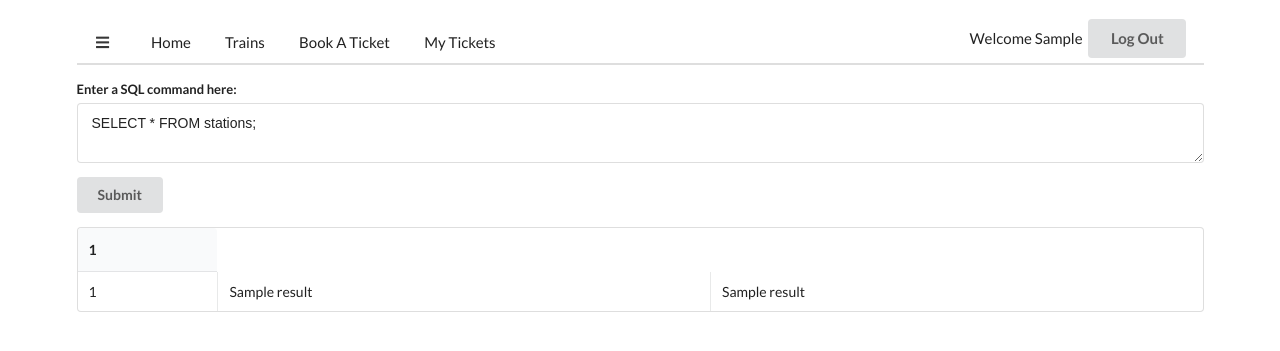
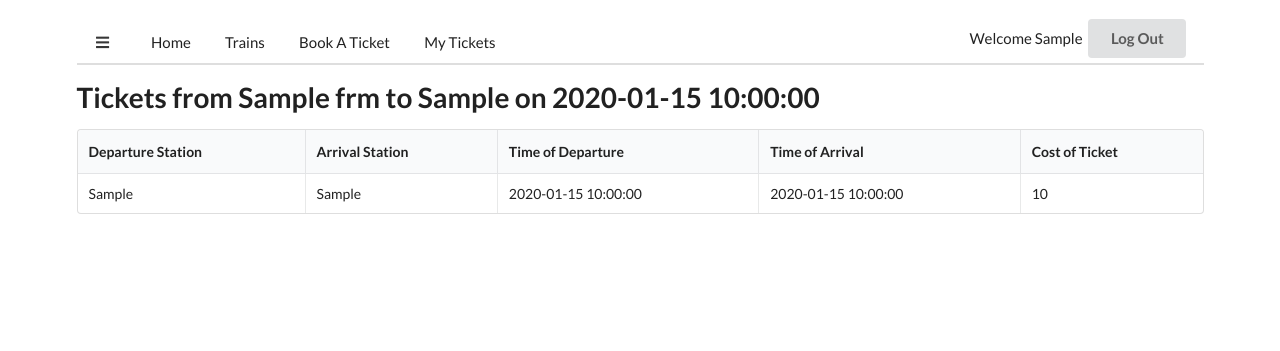
Before and after one commit to jamesw8/RailroadSystem, a Flask app: template templates/trains.html in a window 1280 px wide. Shown: the top 351 px of the page. Run offline with Flask 2, Linux system fonts and the light colour scheme; the template is opened without the code that fills it: most values are stand-ins (such as "Sample title", 1, 10 or a date in 2020); some libraries are stand-ins or nearby versions.

Commit message:
Update trains.html and route

```diff
--- a/app.py
+++ b/app.py
@@ -107,7 +107,7 @@ def index():
         # train_days
         # 0 is weekends
         # 1 is weekdays
-        return render_template('trains.html', logged_in=is_logged_in())
+        return render_template('trains.html', logged_in=is_logged_in(), listings=listings, travel_date=request.form['travel_date'], frm=stations[departure_station][1], to=stations[arrival_station][1])
     return render_template('index.html', stations=stations, logged_in=is_logged_in())
 
 @app.route('/trains', methods=['GET', 'POST'])
@@ -121,7 +121,7 @@ def viewTrains():
         cur.execute(command)
         results = cur.fetchall()
         return render_template('index.html', logged_in=is_logged_in(), headers=headers, results=results)
-    return render_template('index.html', logged_in=is_logged_in())
+    return render_template('trains.html', logged_in=is_logged_in())
 
 @app.route('/reservation', methods=['GET','POST'])
 def makeReservation():
--- a/templates/trains.html
+++ b/templates/trains.html
@@ -1,6 +1,6 @@
 {% extends "base.html" %}
 {% block content %}
-	<form method="post" action="/f17336pteam3{{ url_for('viewTrains') }}">
+	<!-- <form method="post" action="/f17336pteam3{{ url_for('viewTrains') }}">
 		<div class="ui container form">
 			<div class="field">
 				<label>Enter a SQL command here:</label>
@@ -8,28 +8,31 @@
 			</div>
 			<input class="ui button" type="submit" value="Submit" />
 		</div>
-	</form>
-	{% if headers %}
+	</form> -->
+	{% if listings %}
 	<div class="ui container">
-		<table class="ui celled table">
+		<h1>Tickets from {{ frm }} to {{ to }} on {{ travel_date }}</h1>
+		<table class="ui selectable celled table">
 			<thead>
 				<tr>
-					{% for attribute in headers %}
-						<th>{{ attribute[0] }}</th>
-					{% endfor %}
+					<th>Departure Station</th>
+					<th>Arrival Station</th>
+					<th>Time of Departure</th>
+					<th>Time of Arrival</th>
+					<th>Cost of Ticket</th>
 				</tr>
 			</thead>
-			{% if results %}
-				<tbody>
-					{% for result in results %}
-						<tr>
-							<td>{{ result[0] }}</td>
-							<td>{{ result[1] }}</td>
-							<td>{{ result[2] }}</td>
-						</tr>
-					{% endfor %}
-				</tbody>
-			{% endif %}
+			<tbody>
+				{% for listing in listings %}
+					<tr>
+						<td>{{ listing['departure_station'] }}</td>
+						<td>{{ listing['arrival_station'] }}</td>
+						<td>{{ listing['depart_time'] }}</td>
+						<td>{{ listing['arrive_time'] }}</td>
+						<td>{{ listing['cost'] }}</td>
+					</tr>
+				{% endfor %}
+			</tbody>
 		</table>
 	</div>
 	{% endif %}
```
